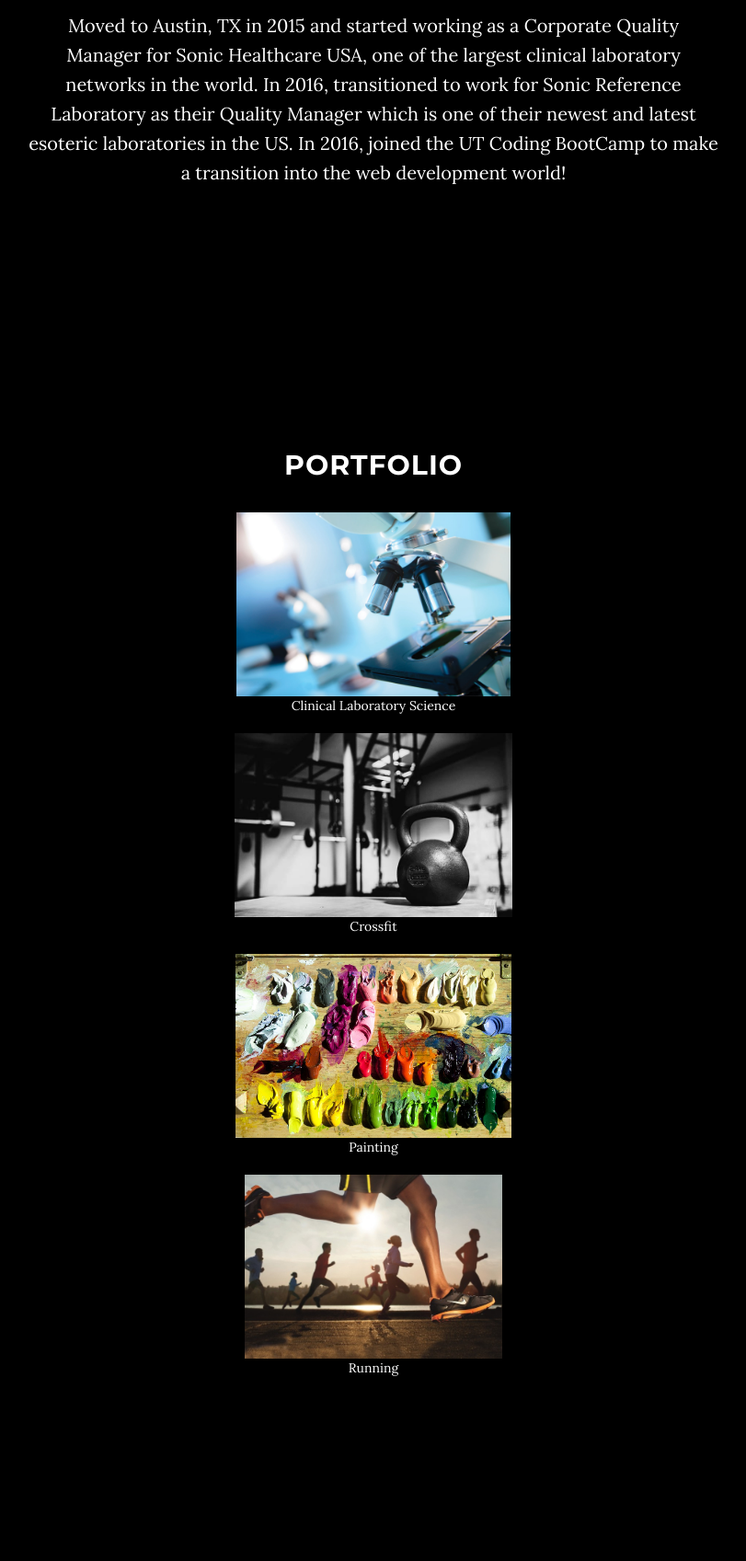
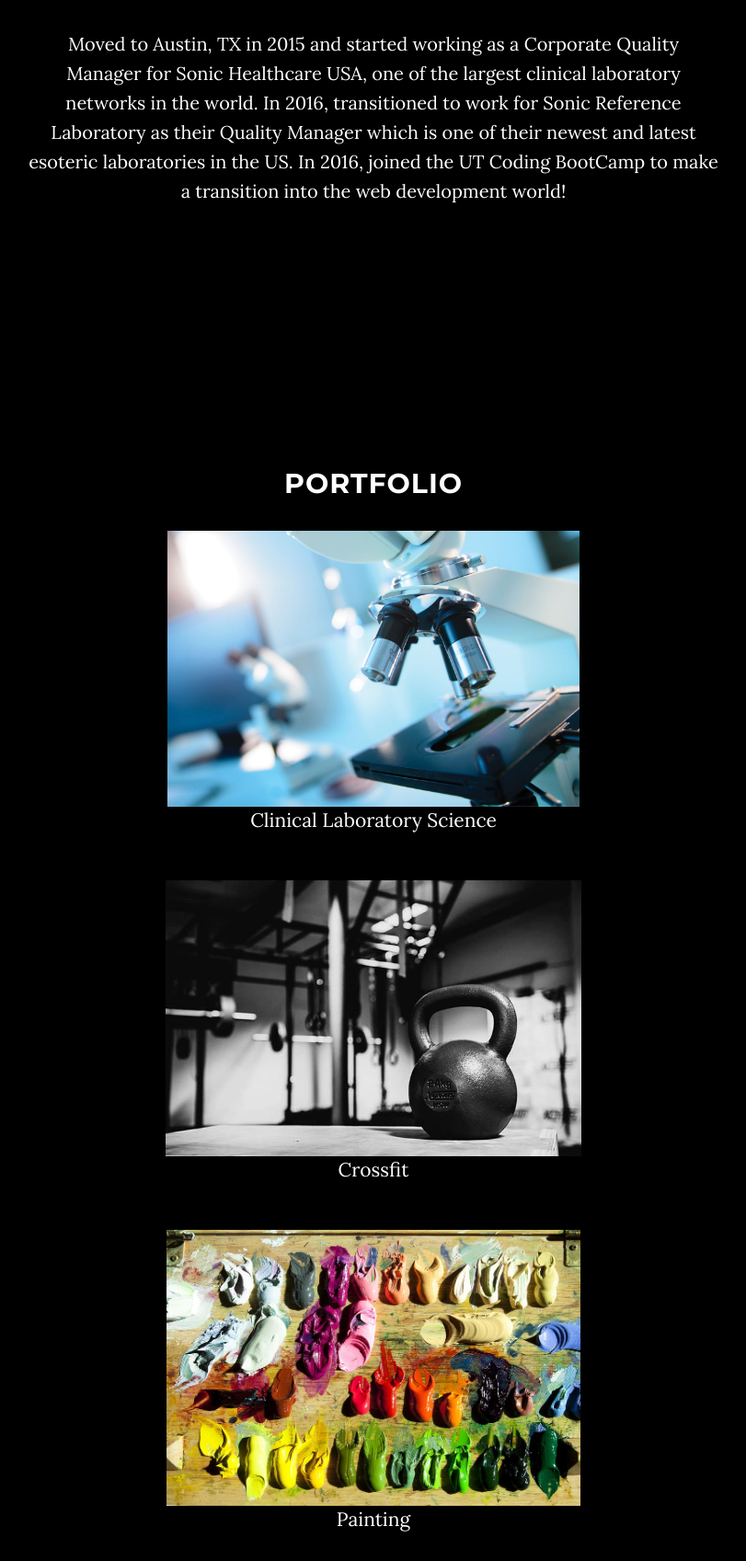
Before and after one commit to philmlaker/Bootstrap-Portfolio, a PHP site: page / in a window 1280 px wide. Shown: the part 1720-3417 px from the top of the page at 92% size, without its empty margins (234-1045 px from the left). Run offline with PHP 8.4, Linux system fonts and the light colour scheme; some libraries are stand-ins or nearby versions.

Commit message:
Add files via upload

```diff
--- a/startbootstrap-grayscale-gh-pages 2/css/grayscale.css
+++ b/startbootstrap-grayscale-gh-pages 2/css/grayscale.css
@@ -3,10 +3,6 @@
  * Copyright 2013-2016 Start Bootstrap
  * Licensed under MIT (https://github.com/BlackrockDigital/startbootstrap/blob/gh-pages/LICENSE)
  */
-
-div.col-lg-8.col-lg-offset-2 div.desc {
-  margin: 20px;
-}
 
 body {
   width: 100%;
@@ -29,7 +25,7 @@ h6 {
   text-transform: uppercase;
   font-family: "Montserrat", "Helvetica Neue", Helvetica, Arial, sans-serif;
   font-weight: 700;
-  letter-spacing: 1px;
+  letter-spacing: 5px;
 }
 p {
   margin: 0 0 25px;
--- a/startbootstrap-grayscale-gh-pages 2/index.html
+++ b/startbootstrap-grayscale-gh-pages 2/index.html
@@ -1,4 +1,4 @@
-<!DOCTYPE html>
+<!DOCTYPE html> 2
 <html lang="en">
 
 <head>
@@ -98,36 +98,36 @@
     </section>
 
     <!-- Download Section -->
-    <section id="pictures" class="container content-section text-center">
+    <section id="download" class="container content-section text-center">
         <div class="row">
             <div class="col-lg-8 col-lg-offset-2">
                 <h2>Portfolio</h2>
 
 <div class="img">
-  <a target="_blank" href="img/lab.jpg"> <img src="img/lab.jpg" alt="Forest" width="auto" height="200" overflow="hidden">
+  <a target="_blank" href="img/lab.jpg"> <img src="img/lab.jpg" alt="Forest" width="auto" height="300" overflow="hidden">
    </a>
-  <div class="desc" style="margin-bottom: 20px">Clinical Laboratory Science</div>
+  <div class="desc" style="margin-bottom: 50px; font-size: 150%;">Clinical Laboratory Science</div>
 </div>
 
 <div class="img">
   <a target="_blank" href="img_forest.jpg">
-    <img src="img/crossfit.jpg" alt="Forest" width="auto" height="200">
+    <img src="img/crossfit.jpg" alt="Forest" width="auto" height="300">
   </a>
-  <div class="desc" style="margin-bottom: 20px">Crossfit</div>
+  <div class="desc" style="margin-bottom: 50px; font-size: 150%;">Crossfit</div>
 </div>
 
 <div class="img">
   <a target="_blank" href="img_lights.jpg">
-    <img src="img/paint.jpg" alt="Northern Lights" width="auto" height="200">
+    <img src="img/paint.jpg" alt="Northern Lights" width="auto" height="300">
   </a>
-  <div class="desc"  style="margin-bottom: 20px">Painting</div>
+  <div class="desc"  style="margin-bottom: 50px; font-size: 150%;">Painting</div>
 </div>
 
 <div class="img">
   <a target="_blank" href="img_mountains.jpg">
-    <img src="img/running.jpg" alt="Mountains" width="auto" height="200">
+    <img src="img/running.jpg" alt="Mountains" width="auto" height="300">
   </a>
-<div class="desc">Running</div>
+<div class="desc" style="margin-bottom: 1000px; font-size: 150%">Running</div>
 </div>
         </div>
     </section>
```
